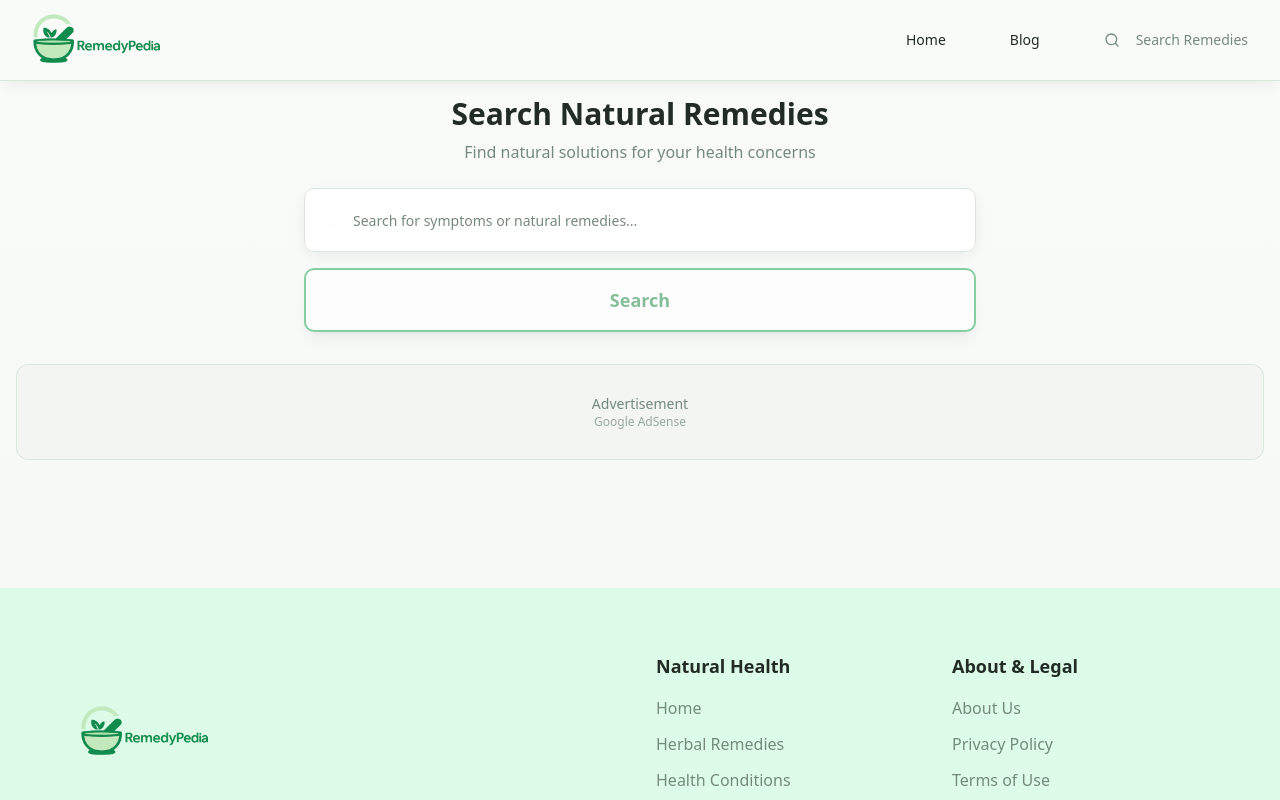
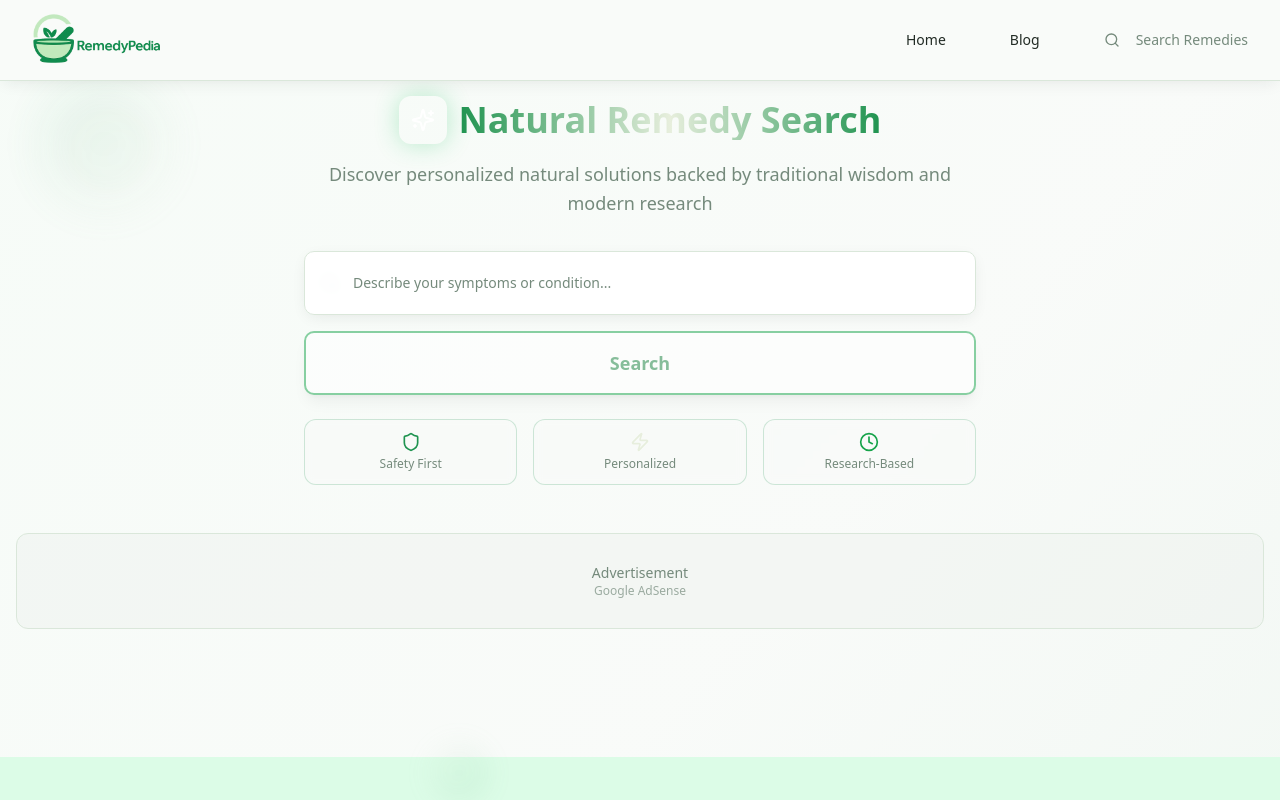
Before and after one commit to CurwinB/pedi, a React (Vite) app: page /search in a window 1280 px wide. Shown: the top 800 px of the page. Built offline with nearby package versions, Linux system fonts and the light colour scheme.

Commit message:
Modernize the Clarify page
Improve the visual design of the Clarify page.

```diff
--- a/src/pages/Search.tsx
+++ b/src/pages/Search.tsx
@@ -5,7 +5,7 @@ import { RemedyCard } from "@/components/RemedyCard";
 import { Disclaimer } from "@/components/Disclaimer";
 import { AdPlaceholder } from "@/components/AdPlaceholder";
 import { Button } from "@/components/ui/button";
-import { ArrowLeft, Loader2 } from "lucide-react";
+import { ArrowLeft, Loader2, Sparkles, Zap, Shield, Clock } from "lucide-react";
 import { useToast } from "@/hooks/use-toast";
 import { supabase } from "@/integrations/supabase/client";
 import Header from "@/components/Header";
@@ -88,21 +88,54 @@ const Search = () => {
   }, [query]);
 
   return (
-    <div className="min-h-screen bg-gradient-subtle">
+    <div className="min-h-screen bg-gradient-to-br from-green-50/30 via-background to-primary/5 relative overflow-hidden">
+      {/* Floating background elements */}
+      <div className="absolute top-20 left-10 w-32 h-32 bg-gradient-to-br from-primary/10 to-secondary/10 rounded-full blur-xl animate-pulse" />
+      <div className="absolute bottom-40 right-20 w-24 h-24 bg-gradient-to-br from-green-400/20 to-primary/20 rounded-full blur-lg animate-pulse delay-1000" />
+      <div className="absolute top-1/2 left-1/3 w-16 h-16 bg-gradient-to-br from-secondary/15 to-primary/15 rounded-full blur-md animate-pulse delay-500" />
+
       <Header />
 
-      <main className="container mx-auto px-4 py-24">
-        {/* Search Bar Section */}
-        <div className="mb-8">
-          <div className="text-center mb-6">
-            <h1 className="text-3xl font-bold text-foreground mb-2">Search Natural Remedies</h1>
-            <p className="text-muted-foreground">Find natural solutions for your health concerns</p>
+      <main className="container mx-auto px-4 py-24 relative z-10">
+        {/* Enhanced Search Bar Section */}
+        <div className="mb-12">
+          <div className="text-center mb-8 animate-fade-in">
+            <div className="flex items-center justify-center gap-3 mb-4">
+              <div className="p-3 bg-gradient-primary rounded-xl shadow-glow">
+                <Sparkles className="h-6 w-6 text-white" />
               </div>
+              <h1 className="text-4xl font-bold bg-gradient-to-r from-primary via-secondary to-primary bg-clip-text text-transparent">
+                Natural Remedy Search
+              </h1>
+            </div>
+            <p className="text-lg text-muted-foreground max-w-2xl mx-auto leading-relaxed">
+              Discover personalized natural solutions backed by traditional wisdom and modern research
+            </p>
+          </div>
+
+          <div className="max-w-3xl mx-auto">
             <SearchBar
               onSearch={handleSearch}
-            placeholder="Search for symptoms or natural remedies..."
+              placeholder="Describe your symptoms or condition..."
               size="large"
             />
+
+            {/* Quick stats */}
+            <div className="grid grid-cols-3 gap-4 mt-6 max-w-2xl mx-auto">
+              <div className="text-center p-3 bg-background/60 backdrop-blur-sm rounded-xl border border-primary/20">
+                <Shield className="h-5 w-5 text-primary mx-auto mb-1" />
+                <p className="text-xs text-muted-foreground">Safety First</p>
+              </div>
+              <div className="text-center p-3 bg-background/60 backdrop-blur-sm rounded-xl border border-primary/20">
+                <Zap className="h-5 w-5 text-secondary mx-auto mb-1" />
+                <p className="text-xs text-muted-foreground">Personalized</p>
+              </div>
+              <div className="text-center p-3 bg-background/60 backdrop-blur-sm rounded-xl border border-primary/20">
+                <Clock className="h-5 w-5 text-green-600 mx-auto mb-1" />
+                <p className="text-xs text-muted-foreground">Research-Based</p>
+              </div>
+            </div>
+          </div>
         </div>
         {/* Top Ad */}
         <div className="flex justify-center mb-8">
@@ -110,24 +143,54 @@ const Search = () => {
         </div>
 
         {loading && (
-          <div className="flex items-center justify-center py-12">
-            <div className="text-center">
-              <Loader2 className="h-8 w-8 animate-spin text-primary mx-auto mb-4" />
-              <p className="text-muted-foreground">Searching for natural remedies...</p>
+          <div className="flex items-center justify-center py-16">
+            <div className="text-center space-y-6 animate-fade-in">
+              <div className="relative">
+                <div className="w-16 h-16 bg-gradient-primary rounded-full mx-auto flex items-center justify-center shadow-glow animate-pulse">
+                  <Loader2 className="h-8 w-8 animate-spin text-white" />
+                </div>
+                <div className="absolute inset-0 bg-gradient-primary rounded-full animate-ping opacity-20"></div>
+              </div>
+              <div className="space-y-2">
+                <p className="text-xl font-semibold text-foreground">Analyzing Your Symptoms</p>
+                <p className="text-muted-foreground max-w-md mx-auto">
+                  Our system is carefully selecting personalized natural remedies based on your health profile...
+                </p>
+              </div>
+              <div className="flex justify-center space-x-2">
+                <div className="w-2 h-2 bg-primary rounded-full animate-bounce"></div>
+                <div className="w-2 h-2 bg-primary rounded-full animate-bounce delay-100"></div>
+                <div className="w-2 h-2 bg-primary rounded-full animate-bounce delay-200"></div>
+              </div>
             </div>
           </div>
         )}
 
         {result && !loading && (
-          <div className="space-y-8">
-            {/* Summary Section */}
-            <div className="bg-background/80 backdrop-blur-sm rounded-lg border border-border p-6 shadow-soft">
-              <h1 className="text-2xl font-bold text-foreground mb-4">
-                Natural Remedies for: "{query}"
+          <div className="space-y-10 animate-fade-in">
+            {/* Enhanced Summary Section */}
+            <div className="relative overflow-hidden bg-gradient-to-br from-background/95 via-background/90 to-primary/5 backdrop-blur-sm rounded-2xl border border-primary/20 p-8 shadow-elegant">
+              <div className="absolute top-0 right-0 w-40 h-40 bg-gradient-to-bl from-primary/10 to-transparent rounded-full -translate-y-20 translate-x-20" />
+              <div className="absolute bottom-0 left-0 w-32 h-32 bg-gradient-to-tr from-secondary/10 to-transparent rounded-full translate-y-16 -translate-x-16" />
+
+              <div className="relative z-10">
+                <div className="flex items-center gap-4 mb-6">
+                  <div className="p-3 bg-gradient-primary rounded-xl shadow-glow">
+                    <Sparkles className="h-6 w-6 text-white" />
+                  </div>
+                  <div>
+                    <h1 className="text-3xl font-bold text-foreground mb-1">
+                      Your Personalized Results
                     </h1>
-              <p className="text-muted-foreground leading-relaxed">
+                    <p className="text-primary/80 font-medium">Natural remedies for: "{query}"</p>
+                  </div>
+                </div>
+                <div className="bg-background/50 rounded-xl p-6 border border-primary/10">
+                  <p className="text-muted-foreground leading-relaxed text-lg">
                     {result.summary}
                   </p>
+                </div>
+              </div>
             </div>
 
             {/* First Ad */}
```
Lines whose indentation alone changed are shown as unchanged.
